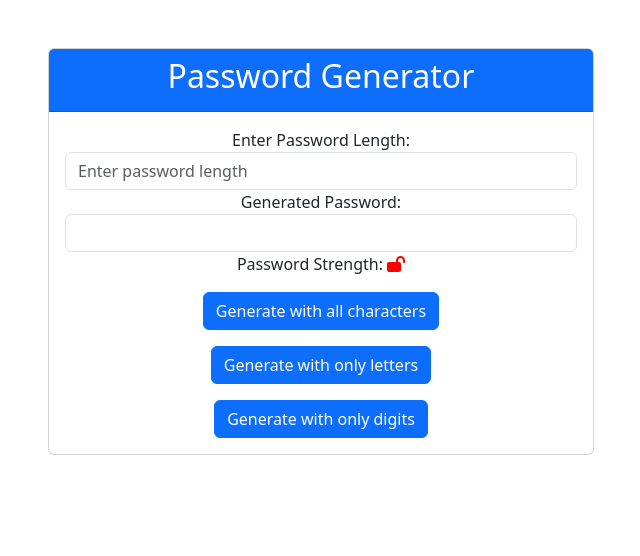
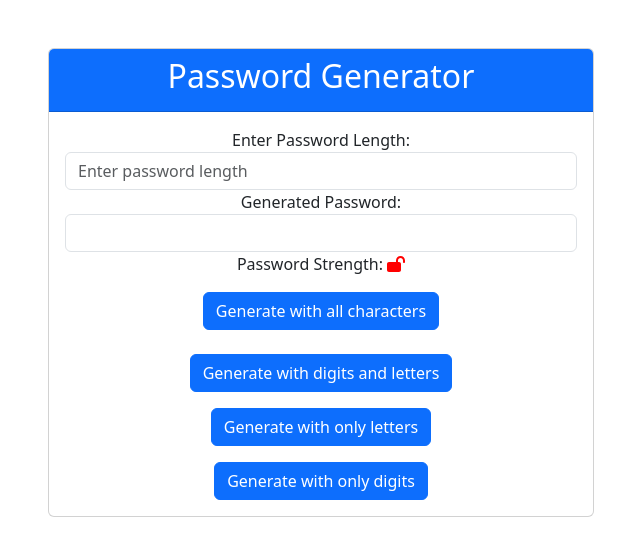
Before and after one commit to Hermes785/password_generator, a React (Create React App) app: page /generate in a window 1280 px wide. Shown: the top 556 px of the page, without its empty margins (319-959 px from the left). Built offline with nearby package versions, Linux system fonts and the light colour scheme.

Commit message:
:deploy-Update-version

```diff
--- a/src/Components/GeneratePaswword.js
+++ b/src/Components/GeneratePaswword.js
@@ -28,6 +28,12 @@ const GeneratePassword = () => {
         generatePassword(characters);
     };
 
+    // Function to generate a random password with only Letters and  digits
+    const generateRandomPasswordWithOnlyLettersAndDigits = () => {
+        const characters = 'ABCDEFGHIJKLMNOPQRSTUVWXYZabcdefghijklmnopqrstuvwxyz0123456789';
+        generatePassword(characters);
+    };
+
     // Function to generate password based on provided characters
     const generatePassword = (characters) => {
         const passwordLength = length;
@@ -38,12 +44,12 @@ const GeneratePassword = () => {
         }
         setPassword(newPassword);
     };
-    const colorPasword = password.length <= 9 ? { color: 'red' } : password.length <= 10 ? { color: "orange" } : { color: 'green' }
+    const colorPasword = password.length <= 7 ? { color: 'red' } : password.length <= 10 ? { color: "orange" } : { color: 'green' }
     // Determine password strength based on length
     const getPasswordStrength = () => {
-        if (password.length <= 6) {
+        if (password.length <= 7) {
             return <FontAwesomeIcon icon={faLockOpen} color="red" />;
-        } else if (password.length <= 7) {
+        } else if (password.length <= 10) {
             return <FontAwesomeIcon icon={faLock} color="orange" />;
         } else {
             return <FontAwesomeIcon icon={faLock} color="green" />;
@@ -88,8 +94,13 @@ const GeneratePassword = () => {
                             <div className="text-center mb-3">
                                 <span>Password Strength: {getPasswordStrength()}</span>
                             </div>
-                            <button className="btn btn-primary btn-block mb-2" onClick={generateRandomPasswordWithAll}>
-                                Generate with all characters
+                            <div className="text-center mb-2">
+                                <button className="btn btn-primary btn-block mb-3" onClick={generateRandomPasswordWithAll}>
+                                    Generate with all characters
+                                </button>
+                            </div>
+                            <button className="btn btn-primary btn-block mb-2" onClick={generateRandomPasswordWithOnlyLettersAndDigits}>
+                                Generate with digits and letters
                             </button>
                             <div className="mb-2"></div>
                             <button className="btn btn-primary btn-block mb-2" onClick={generateRandomPasswordWithOnlyLetters}>
```
